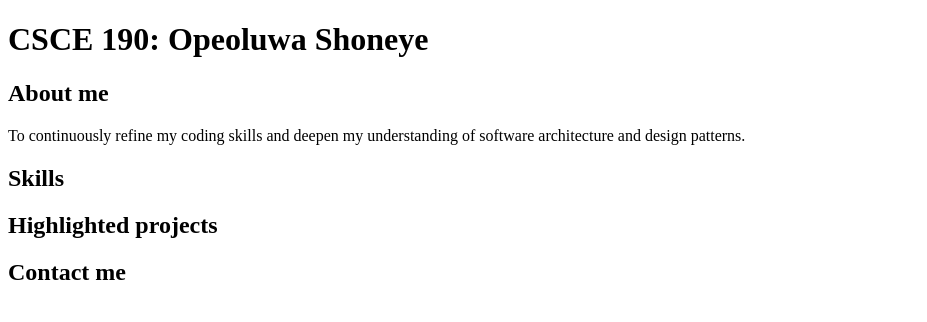
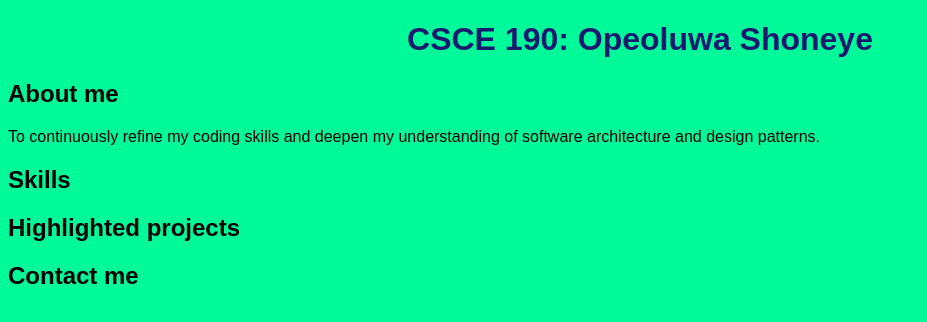
Before and after one commit to opershoneye/opershoneye.github.io, a plain HTML site: page index.html in a window 1280 px wide. Shown: the whole page, without its empty margins (0-927 px from the left). Drawn offline with Linux system fonts and the light colour scheme.

Commit message:
adding color

```diff
--- a/index.html
+++ b/index.html
@@ -2,6 +2,7 @@
 <html>
     <head>
         <title>CSCE 190: Opeoluwa Shoneye</title>
+        <link rel="stylesheet" href="styles.css">
     </head>
     <body>
         <h1>CSCE 190: Opeoluwa Shoneye</h1>
--- /dev/null
+++ b/styles.css
@@ -0,0 +1,8 @@
+body {
+background: mediumspringgreen;
+font-family: Arial, Helvetica, sans-serif;
+}
+h1 {
+color: midnightblue;
+text-align: center;
+}
```
